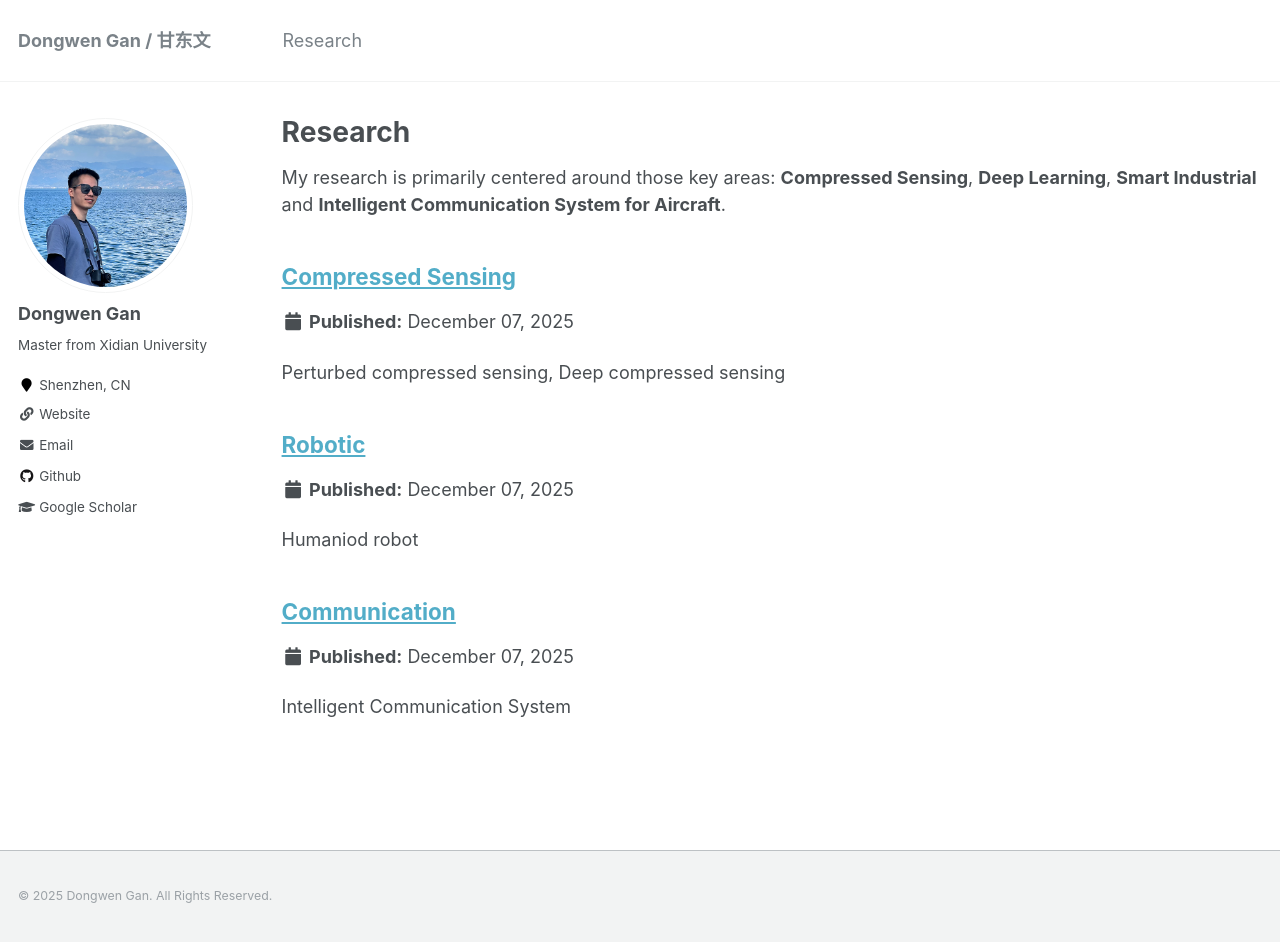
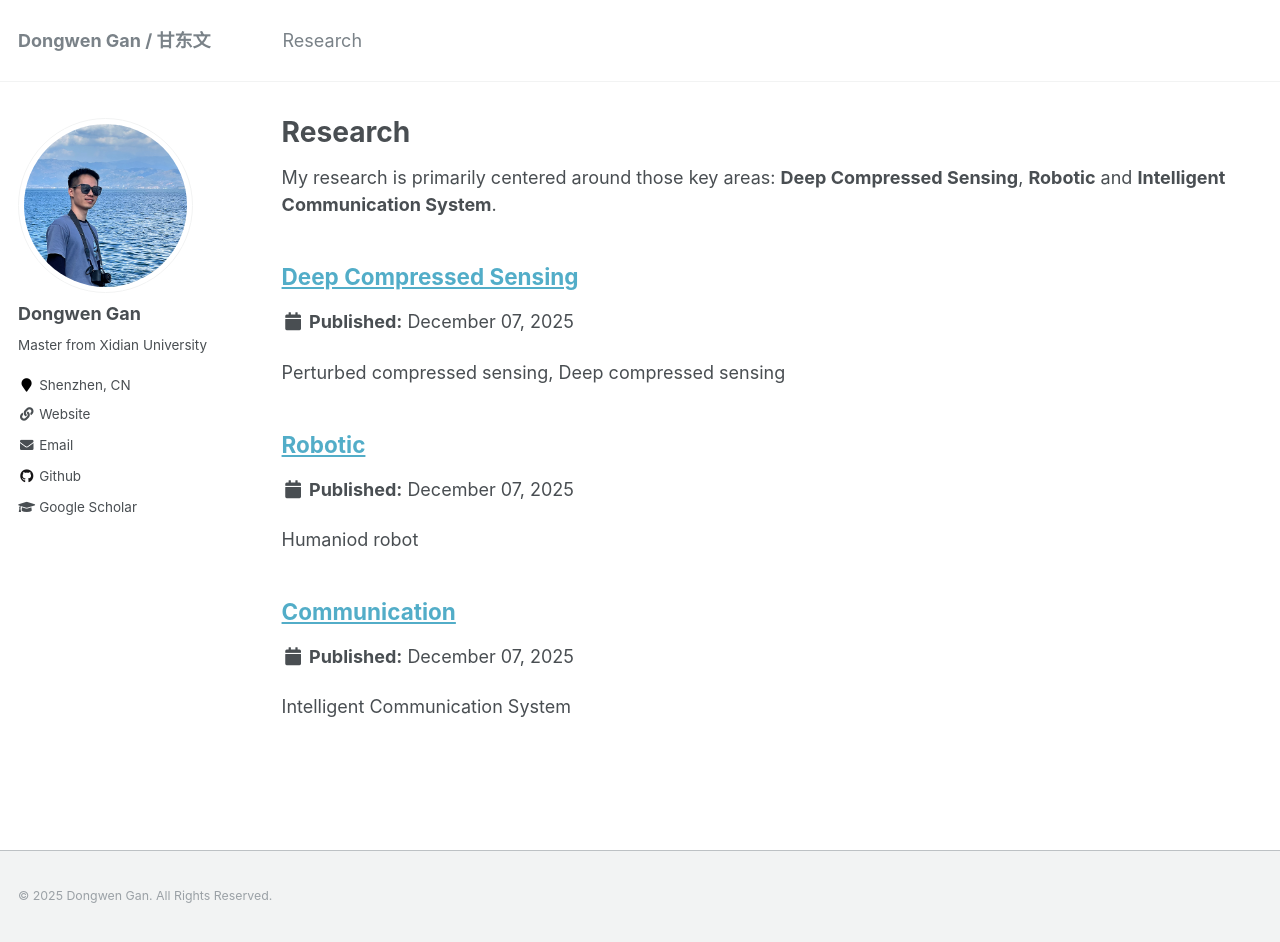
Before and after one commit to dwgan/page, a Jekyll site: the page built from _pages/research.md, in a window 1280 px wide and 942 px high. Built offline with Jekyll 4.4.1, drawn with Linux system fonts in a browser that asks for light colours; comment, search, counter and statistics services are not loaded.

```diff
--- a/_config.yml
+++ b/_config.yml
@@ -189,7 +189,7 @@ collections:
     permalink: /:collection/:path/
   research:
     output: true
-    permalink: /research/:name/
+    permalink: /:collection/:path/
 
 
 # Defaults
--- a/_data/navigation.yml
+++ b/_data/navigation.yml
@@ -5,8 +5,8 @@ main:
 
   - title: "Research"
     url: /research/
-#  - title: "Blog"
-#    url: https://blog.dwgan.top
+# - title: "Blog"
+#   url: https://blog.dwgan.top
 
 # - title: "CV"
 #   url: /cv/
--- a/_pages/research.md
+++ b/_pages/research.md
@@ -10,4 +10,4 @@ sort_by: order
 sort_order: forward
 ---
 
-My research is primarily centered around those key areas: **Compressed Sensing**, **Deep Learning**, **Smart Industrial** and **Intelligent Communication System for Aircraft**.
+My research is primarily centered around those key areas: **Deep Compressed Sensing**, **Robotic** and **Intelligent Communication System**.
--- a/_research/compressed_sensing.md
+++ b/_research/compressed_sensing.md
@@ -1,5 +1,5 @@
 ---
-title: "Compressed Sensing"
+title: "Deep Compressed Sensing"
 excerpt: Perturbed compressed sensing, Deep compressed sensing
 layout: single
 classes: wide
```
Also changed, not shown: _pages/about.md (+1 -0 lines).
